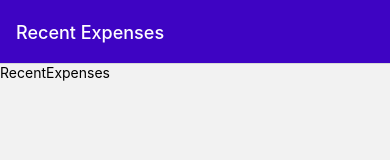
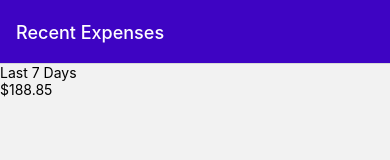
Before and after one commit to mjvinti/rn-expense-tracker, a React Native app: screen / in a window 390 px wide. Shown: the top 160 px of the page. Built offline with nearby package versions, Linux system fonts and the light colour scheme.

Commit message:
added dummy expense data

```diff
--- a/components/ExpensesOutput/ExpensesOutput.js
+++ b/components/ExpensesOutput/ExpensesOutput.js
@@ -1,16 +1,48 @@
-import { StyleSheet, View } from 'react-native';
+import { View } from 'react-native';
+
 import ExpensesSummary from './ExpensesSummary';
 import ExpensesList from './ExpensesList';
+
+const DUMMY_EXPENSES = [
+  {
+    id: 'e1',
+    description: 'A pair of shoes',
+    amount: 59.99,
+    date: new Date('2023-10-12')
+  },
+  {
+    id: 'e2',
+    description: 'A pair of pants',
+    amount: 89.29,
+    date: new Date('2022-01-15')
+  },
+  {
+    id: 'e3',
+    description: 'Bananas',
+    amount: 5.99,
+    date: new Date('2021-12-01')
+  },
+  {
+    id: 'e4',
+    description: 'Book',
+    amount: 14.99,
+    date: new Date('2022-02-19')
+  },
+  {
+    id: 'e5',
+    description: 'Another Book',
+    amount: 18.59,
+    date: new Date('2022-02-18')
+  }
+];
 
 const ExpensesOutput = ({ expenses, expensesPeriod }) => {
   return (
     <View>
-      <ExpensesSummary expenses={expenses} periodName={expensesPeriod} />
+      <ExpensesSummary expenses={DUMMY_EXPENSES} periodName={expensesPeriod} />
       <ExpensesList />
     </View>
   );
 };
 
 export default ExpensesOutput;
-
-const styles = StyleSheet.create({});
--- a/screens/AllExpenses.js
+++ b/screens/AllExpenses.js
@@ -1,13 +1,7 @@
-import { StyleSheet, Text, View } from 'react-native';
+import ExpensesOutput from '../components/ExpensesOutput/ExpensesOutput';
 
 const AllExpenses = () => {
-  return (
-    <View>
-      <Text>AllExpenses</Text>
-    </View>
-  );
+  return <ExpensesOutput expensesPeriod='Total' />;
 };
 
 export default AllExpenses;
-
-const styles = StyleSheet.create({});
--- a/screens/RecentExpenses.js
+++ b/screens/RecentExpenses.js
@@ -1,13 +1,7 @@
-import { StyleSheet, Text, View } from 'react-native';
+import ExpensesOutput from '../components/ExpensesOutput/ExpensesOutput';
 
 const RecentExpenses = () => {
-  return (
-    <View>
-      <Text>RecentExpenses</Text>
-    </View>
-  );
+  return <ExpensesOutput expensesPeriod='Last 7 Days' />;
 };
 
 export default RecentExpenses;
-
-const styles = StyleSheet.create({});
```
